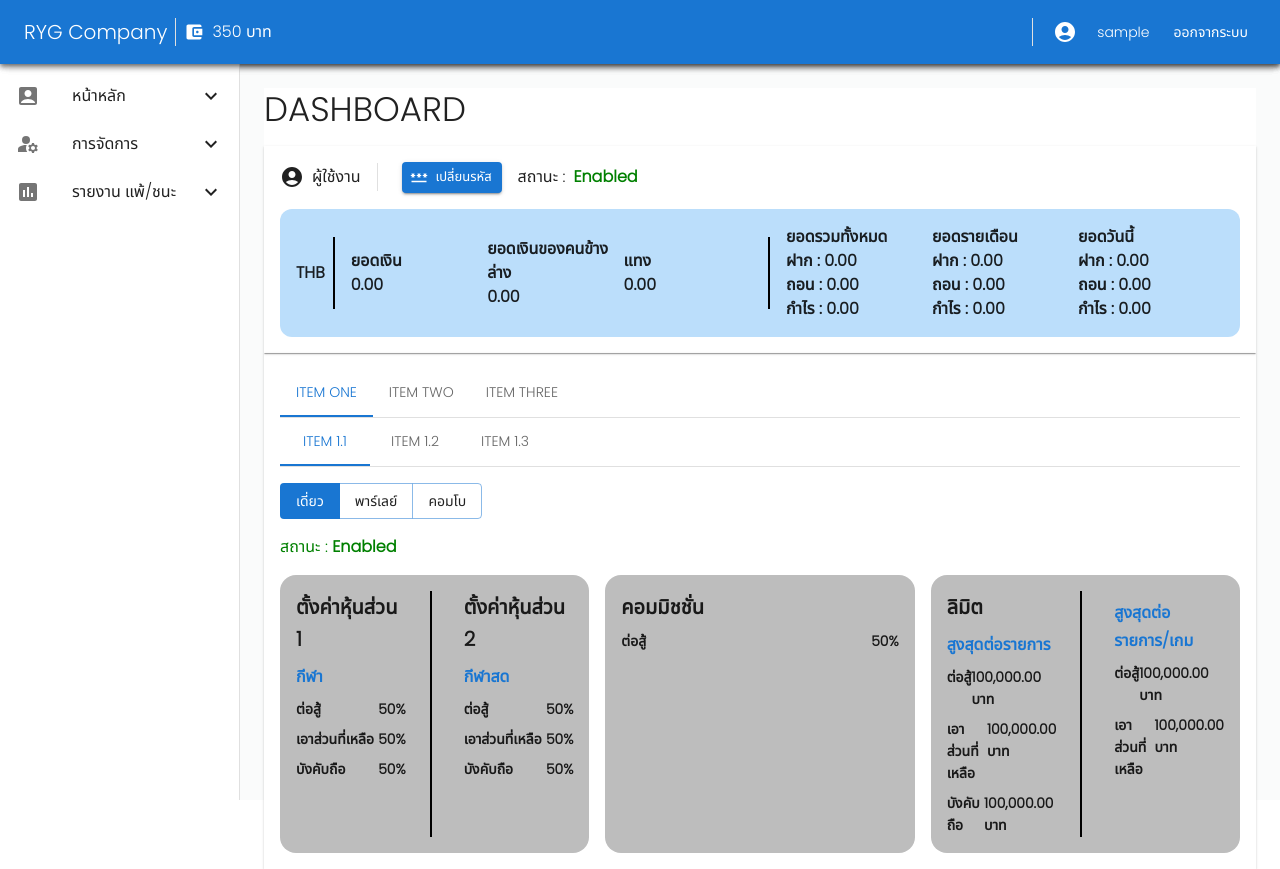
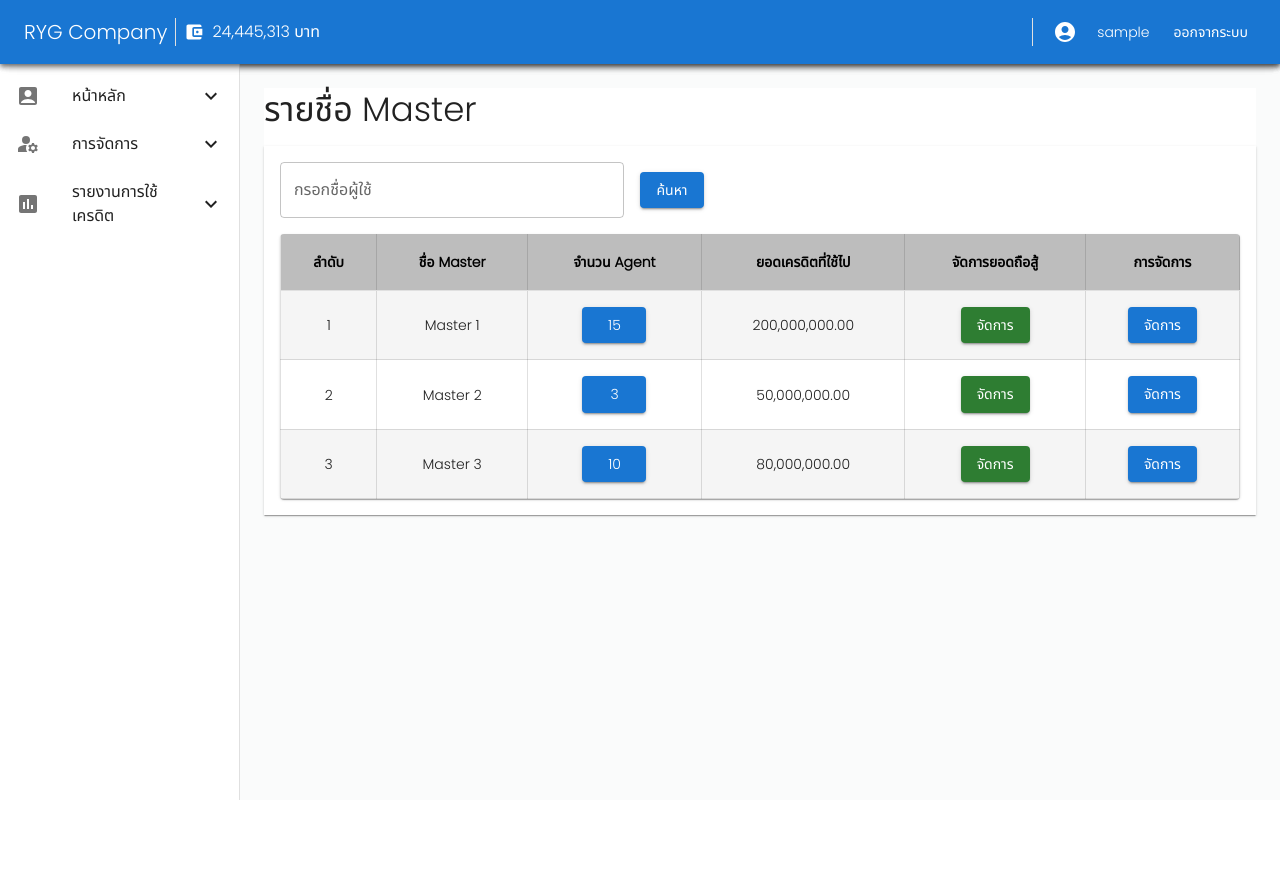
Before and after one commit to theerawatzuz/PH2WORK-COMPANY, a React (Vite) app: page /main in a window 1280 px wide. After the commit the page ends 800 px from the top, so only its background shows below. Built offline with nearby package versions, Linux system fonts and the light colour scheme; sample sign-in values are in the browser's storage.

Commit message:
edit: change-wording

```diff
--- a/index.html
+++ b/index.html
@@ -5,7 +5,7 @@
     <!-- <link rel="icon" type="image/svg+xml" href="/vite.svg" /> -->
     <link href="https://fonts.googleapis.com/css2?family=Kanit&family=Noto+Sans+Thai&family=Poppins:ital,wght@0,300;1,200&family=Roboto+Condensed&display=swap" rel="stylesheet">
     <meta name="viewport" content="width=device-width, initial-scale=1.0" />
-    <title>Company-ui</title>
+    <title>RYG Company-ui</title>
   </head>
   <body>
     <div id="root"></div>
--- a/src/components/LeftNav.jsx
+++ b/src/components/LeftNav.jsx
@@ -98,12 +98,12 @@ export default function LeftNav() {
               <List component="div" disablePadding>
                 <ListItem sx={{ pl: 4 }} disablePadding>
                   <ListItemButton onClick={() => handleMenuClick('Dashboard')}>
-                    <ListItemText primary="Dashboard" />
+                    <ListItemText primary="ภาพรวม" />
                   </ListItemButton>
                 </ListItem>
                 <ListItem sx={{ pl: 4 }} disablePadding>
                   <ListItemButton onClick={() => handleMenuClick('History')}>
-                    <ListItemText primary="History" />
+                    <ListItemText primary="ประวัติ" />
                   </ListItemButton>
                 </ListItem>
                 {/* <ListItem sx={{ pl: 4 }} disablePadding>
@@ -127,7 +127,7 @@ export default function LeftNav() {
               <List component="div" disablePadding>
                 <ListItem sx={{ pl: 4 }} disablePadding>
                  <ListItemButton onClick={() => handleMenuClick('CreateAgent')}>
-                    <ListItemText primary="สร้างเอเย่นต์" />
+                    <ListItemText primary="สร้าง" />
                   </ListItemButton>
                 </ListItem>
                 {/* <ListItem sx={{ pl: 4 }} disablePadding>
@@ -137,7 +137,7 @@ export default function LeftNav() {
                 </ListItem> */}
                 <ListItem sx={{ pl: 4 }} disablePadding>
                   <ListItemButton onClick={() => handleMenuClick('ListNameAgent')}>
-                    <ListItemText primary="รายชื่อเอเย่นต์/สมาชิก" />
+                    <ListItemText primary="รายชื่อ Master" />
                   </ListItemButton>
                 </ListItem>
                 {/* <ListItem sx={{ pl: 4 }} disablePadding>
@@ -147,7 +147,7 @@ export default function LeftNav() {
                 </ListItem> */}
                 <ListItem sx={{ pl: 4 }} disablePadding>
                   <ListItemButton onClick={() => handleMenuClick('Managemember')}>
-                    <ListItemText primary="จัดการผู้เล่น" />
+                    <ListItemText primary="จัดการ" />
                   </ListItemButton>
                 </ListItem>
                 {/* <ListItem sx={{ pl: 4 }} disablePadding>
@@ -163,7 +163,7 @@ export default function LeftNav() {
                 <ListItemIcon>
                   <AssessmentIcon />
                 </ListItemIcon>
-                <ListItemText primary="รายงาน แพ้/ชนะ" />
+                <ListItemText primary="รายงานการใช้เครดิต" />
                 {reportOpen ? <KeyboardArrowUpIcon /> : <KeyboardArrowDownIcon />}
               </ListItemButton>
             </ListItem>
--- a/src/components/Nav.jsx
+++ b/src/components/Nav.jsx
@@ -53,7 +53,7 @@ export default function MenuAppBar() {
   // const username = language === 'THAI' ? 'ผู้ใช้งาน' : 'Username';
   const logoutText = language === 'THAI' ? 'ออกจากระบบ' : 'Logout';
   const currency = language === 'THAI' ? 'บาท' : 'THB';
-  const balance = 350
+  const balance = 24445313
 
   useEffect(() => {
     const storedUserName = localStorage.getItem('userName');
@@ -82,7 +82,7 @@ export default function MenuAppBar() {
             </Typography>
             <Divider orientation="vertical" flexItem sx={{ height: 28, alignSelf: 'center', mx: 1, bgcolor: 'white' }} />
             <AccountBalanceWalletIcon sx={{ color: 'white' ,width: 20, mr:1}} />
-            {balance} {currency}
+            {balance.toLocaleString()} {currency}
           </Box>
           {/* <Box sx={{ display: 'flex', alignItems: 'center', marginRight: 2 }}>
             <img src={flagIcon} alt="Flag" style={{ width: 24, height: 24, marginRight: 8 }} />
--- a/src/pages/Dashboard.jsx
+++ b/src/pages/Dashboard.jsx
@@ -1,200 +1,157 @@
-import { Box } from '@mui/material'
-import React from 'react'
-import Typography from '@mui/material/Typography';
-import PropTypes from 'prop-types';
-import Tabs from '@mui/material/Tabs';
-import Tab from '@mui/material/Tab';
-import TabContext from '@mui/lab/TabContext';
-import TabList from '@mui/lab/TabList';
-import TabPanel from '@mui/lab/TabPanel';
+import { Box } from "@mui/material";
+import React, { useState } from "react";
+import Typography from "@mui/material/Typography";
+import TextField from "@mui/material/TextField";
+import Button from "@mui/material/Button";
+import { styled } from "@mui/material/styles";
+import Table from "@mui/material/Table";
+import TableBody from "@mui/material/TableBody";
+import TableCell, { tableCellClasses } from "@mui/material/TableCell";
+import TableContainer from "@mui/material/TableContainer";
+import TableHead from "@mui/material/TableHead";
+import TableRow from "@mui/material/TableRow";
+import Paper from "@mui/material/Paper";
 
-import { Divider } from '@mui/material';
-import Button from '@mui/material/Button';
+// Icons
+import EditIcon from "@mui/icons-material/Edit";
+import VisibilityIcon from "@mui/icons-material/Visibility";
+import CachedIcon from "@mui/icons-material/Cached";
 
-//Tab
-import TabSport1 from './DashboardTabPages/TabSport1'
+const UserName = "ผู้ใช้งาน";
 
+const StyledTableCell = styled(TableCell)(({ theme }) => ({
+  [`&.${tableCellClasses.head}`]: {
+    backgroundColor: theme.palette.grey[400],
+    color: theme.palette.common.black,
+    borderRight: `1px solid ${theme.palette.divider}`,
+    borderLeft: `1px solid ${theme.palette.divider}`,
+    fontWeight: `bold`,
+  },
+  [`&.${tableCellClasses.body}`]: {
+    fontSize: 14,
+    borderRight: `1px solid ${theme.palette.divider}`,
+    borderLeft: `1px solid ${theme.palette.divider}`,
+    borderBottom: `1px solid ${theme.palette.divider}`,
+    borderTop: `1px solid ${theme.palette.divider}`,
+  },
+  [`&.${tableCellClasses.footer}`]: {
+    fontSize: 14,
+    color: theme.palette.common.black,
+    borderRight: `1px solid ${theme.palette.divider}`,
+    borderLeft: `1px solid ${theme.palette.divider}`,
+    borderBottom: `1px solid ${theme.palette.divider}`,
+    borderTop: `1px solid ${theme.palette.divider}`,
+    fontWeight: `bold`,
+  },
+}));
 
-//icon
-import AccountCircle from '@mui/icons-material/AccountCircle';
-import PasswordIcon from '@mui/icons-material/Password';
-import KeyIcon from '@mui/icons-material/Key';
+const StyledTableRow = styled(TableRow)(({ theme }) => ({
+  "&:nth-of-type(odd)": {
+    backgroundColor: theme.palette.action.hover,
+  },
+}));
 
-//State
-const user = "ผู้ใช้งาน"
-const userStatus = "Enabled"
+function createData(
+  order,
+  masterName,
+  agentCount,
+  creditUsed,
+  manageCredit,
+  manage
+) {
+  return { order, masterName, agentCount, creditUsed, manageCredit, manage };
+}
 
-//amount
-const currentAmount = "0.00"
+const rows = [
+  createData("1", "Master 1", 15, "200,000,000.00",),
+  createData("2", "Master 2", 3, "50,000,000.00", ),
+  createData("3", "Master 3", 10, "80,000,000.00",),
+];
 
-const Dashboard = () => {
-  const [value, setValue] = React.useState('1');
-  const [nestedValue, setNestedValue] = React.useState('1.1');
-
-  const handleChange = (event, newValue) => {
-    setValue(newValue);
-  };
-
-  const handleNestedChange = (event, newValue) => {
-    setNestedValue(newValue);
-  };
-
+function Dashboard() {
   return (
-    <Box sx={{ gap: 3, bgcolor:'background.paper'}}>
-      <Typography variant="h4">
-        DASHBOARD
+    <Box
+      sx={{
+        gap: 2,
+        display: "flex",
+        flexDirection: "column",
+        bgcolor: "background.paper",
+      }}
+    >
+      <Typography variant="h4">รายชื่อ Master</Typography>
+      <Box
+        sx={{
+          bgcolor: "white",
+          p: 2,
+          boxShadow: 1,
+          gap: 2,
+          display: "flex",
+          flexDirection: "column",
+        }}
+      >
+        <Box sx={{ display: "flex", alignItems: "center", gap: 2 }}>
+          <TextField
+            id="outlined-basic"
+            label="กรอกชื่อผู้ใช้"
+            variant="outlined"
+          />
+          <Button variant="contained">ค้นหา</Button>
+        </Box>
+        {/* <Box sx={{ display: 'flex', justifyContent: 'space-between' }}>
+          <Typography variant="subtitle1">
+            <Box sx={{ bgcolor: '#eeeeee', display: 'inline-block', p: 1, borderRadius: '10px' }}>
+              <b>ดาวไลน์ปัจจุบัน : </b> {UserName}
+            </Box>
           </Typography>
-      <Box sx={{display: 'flex', flexDirection: 'column', gap: 1}}>
-        {/* HEAD */}
-        <Box sx={{boxShadow: 1 , mt: 2, p: 2}}>
-          <Box sx={{ display: 'flex', alignItems: 'center',  gap: 1}}>
-              <AccountCircle/>
-              {user}
-              <Divider orientation="vertical" flexItem sx={{ height: 28, alignSelf: 'center', mx: 1, bgcolor: 'white' }} />
-
-            <Button size="small" variant="contained" startIcon={<PasswordIcon />} sx={{mx:1}}>เปลี่ยนรหัส</Button>
-            {/* <Button size="small" variant="contained" color="success" startIcon={<KeyIcon />} sx={{mx:1}}>เปลี่ยนพาสโค้ด</Button> */}
-            <Typography variant="body1">
-                สถานะ :
-              </Typography>
-            <Typography variant="body1" color="green">
-                <b>{userStatus}</b>
-              </Typography>
-            {/* <Typography variant="body1" color="red">
-                <b>{userStatus}</b>
-              </Typography> */}
-          </Box>
-
-          <Box sx={{mt:2, p:2 , bgcolor: "#bbdefb", borderRadius: '12px', display: 'flex'}}>
-            <Box sx={{display: "flex", alignItems: 'center', width: 6/12}}>
-              <Typography variant="body1" >
-                <b>THB</b>
-              </Typography>
-              <Divider orientation="vertical" flexItem sx={{ height: 3/4, width: 2,  alignSelf: 'center', mx: 1, mr:2, bgcolor: 'black' }} />
-              <Box sx={{ width:1/3}}>
-              <Typography variant="body1">
-                <b>ยอดเงิน</b>
-
-              </Typography>
-              <Typography variant="body1">
-                <b>{currentAmount}</b>
-
-              </Typography>
-              </Box>
-              <Box sx={{ width:1/3}}>
-              <Typography variant="body1">
-                <b>ยอดเงินของคนข้างล่าง</b>
-
-              </Typography>
-              <Typography variant="body1">
-                <b>{currentAmount}</b>
-
-              </Typography>
-              </Box>
-              <Box sx={{ width:1/3}}>
-              <Typography variant="body1">
-                <b>แทง</b>
-
-              </Typography>
-              <Typography variant="body1">
-                <b>{currentAmount}</b>
-
-              </Typography>
+          <Button startIcon={<CachedIcon />}>
+            <b>รีเซ็ต</b>
+          </Button>
+        </Box> */}
+        <TableContainer component={Paper}>
+          <Table sx={{ minWidth: 700 }} aria-label="customized table">
+            <TableHead>
+              <TableRow>
+                <StyledTableCell align="center">ลำดับ</StyledTableCell>
+                <StyledTableCell align="center">ชื่อ Master</StyledTableCell>
+                <StyledTableCell align="center">จำนวน Agent</StyledTableCell>
+                <StyledTableCell align="center">
+                  ยอดเครดิตที่ใช้ไป
+                </StyledTableCell>
+                <StyledTableCell align="center">
+                  จัดการยอดถือสู้
+                </StyledTableCell>
+                <StyledTableCell align="center">การจัดการ</StyledTableCell>
+              </TableRow>
+            </TableHead>
+            <TableBody>
+              {rows.map((row) => (
+                <StyledTableRow key={row.order}>
+                  <StyledTableCell component="th" scope="row" align="center">
+                    {row.order}
+                  </StyledTableCell>
+                  <StyledTableCell align="center">
+                    {row.masterName}
+                  </StyledTableCell>
+                  <StyledTableCell align="center">
+                    <Button variant="contained">{row.agentCount}</Button>
+                  </StyledTableCell>
+                  <StyledTableCell align="center">
+                    {row.creditUsed}
+                  </StyledTableCell>
+                  <StyledTableCell align="center">
+                    <Button variant="contained" color="success">จัดการ</Button>
+                  </StyledTableCell>
+                  <StyledTableCell align="center">
+                    <Button variant="contained">จัดการ</Button>
+                  </StyledTableCell>
+                </StyledTableRow>
+              ))}
+            </TableBody>
+          </Table>
+        </TableContainer>
       </Box>
     </Box>
-
-            <Box sx={{display: "flex", alignItems: 'center', width: 6/12}}>
-              <Divider orientation="vertical" flexItem sx={{ height: 3/4, width: 2,  alignSelf: 'center', mx: 1, mr:2, bgcolor: 'black' }} />
-              <Box sx={{ width:1/3}}>
-              <Typography variant="body1">
-                <b>ยอดรวมทั้งหมด</b>
-
-              </Typography>
-              <Box>
-              <Typography variant="body1">
-                <b>ฝาก : {currentAmount}</b>
-              </Typography>
-              <Typography variant="body1">
-                <b>ถอน : {currentAmount}</b>
-              </Typography>
-              <Typography variant="body1">
-                <b>กำไร : {currentAmount}</b>
-              </Typography>
-              </Box>
-
-              </Box>
-              <Box sx={{ width:1/3}}>
-              <Typography variant="body1">
-                <b>ยอดรายเดือน</b>
-
-              </Typography>
-              <Box>
-              <Typography variant="body1">
-                <b>ฝาก : {currentAmount}</b>
-              </Typography>
-              <Typography variant="body1">
-                <b>ถอน : {currentAmount}</b>
-              </Typography>
-              <Typography variant="body1">
-                <b>กำไร : {currentAmount}</b>
-              </Typography>
-              </Box>
-              </Box>
-              <Box sx={{ width:1/3}}>
-              <Typography variant="body1">
-                <b>ยอดวันนี้</b>
-
-              </Typography>
-              <Box>
-              <Typography variant="body1">
-                <b>ฝาก : {currentAmount}</b>
-              </Typography>
-              <Typography variant="body1">
-                <b>ถอน : {currentAmount}</b>
-              </Typography>
-              <Typography variant="body1">
-                <b>กำไร : {currentAmount}</b>
-              </Typography>
-              </Box>
-              </Box>
-
-              </Box>
-          </Box>
-
-
-        </Box>
-        {/* BODY */}
-        <Box sx={{ width: '100%', boxShadow: 1, mt: -1, p: 2 }}>
-      <TabContext value={value}>
-        <Box sx={{ borderBottom: 1, borderColor: 'divider' }}>
-          <TabList onChange={handleChange} aria-label="lab API tabs example">
-            <Tab label="Item One" value="1" />
-            <Tab label="Item Two" value="2" />
-            <Tab label="Item Three" value="3" />
-          </TabList>
-        </Box>
-        <TabPanel value="1" sx={{mt: 0, p: 0}}>
-          <TabContext value={nestedValue}>
-            <Box sx={{ borderBottom: 1, borderColor: 'divider'}}>
-              <TabList onChange={handleNestedChange} aria-label="lab API tabs example">
-                <Tab label="Item 1.1" value="1.1" />
-                <Tab label="Item 1.2" value="1.2" />
-                <Tab label="Item 1.3" value="1.3" />
-              </TabList>
-            </Box>
-            <TabPanel value="1.1" sx={{mt: 2, p: 0}}><TabSport1/></TabPanel>
-            <TabPanel value="1.2">Item 1.2</TabPanel>
-            <TabPanel value="1.3">Item 1.3</TabPanel>
-          </TabContext>
-        </TabPanel>
-        <TabPanel value="2">Item Two</TabPanel>
-        <TabPanel value="3">Item Three</TabPanel>
-      </TabContext>
-        </Box>
-      </Box>
-
-    </Box>
-  )
+  );
 }
 
-export default Dashboard
+export default Dashboard;
--- a/src/pages/History.jsx
+++ b/src/pages/History.jsx
@@ -1,11 +1,170 @@
-import React from 'react'
+import { Box } from "@mui/material";
+import React, { useState } from "react";
+import Typography from "@mui/material/Typography";
+import TextField from "@mui/material/TextField";
+import Button from "@mui/material/Button";
+import { styled } from "@mui/material/styles";
 
-const History = () => {
-  return (
-    <div>
-      History Work!
-    </div>
-  )
+import ButtonGroup from "@mui/material/ButtonGroup";
+
+import Table from "@mui/material/Table";
+import TableBody from "@mui/material/TableBody";
+import TableFooter from "@mui/material/TableFooter";
+import TableCell, { tableCellClasses } from "@mui/material/TableCell";
+import TableContainer from "@mui/material/TableContainer";
+import TableHead from "@mui/material/TableHead";
+import TableRow from "@mui/material/TableRow";
+import Paper from "@mui/material/Paper";
+
+//icon
+import EditIcon from "@mui/icons-material/Edit";
+import VisibilityIcon from "@mui/icons-material/Visibility";
+import CachedIcon from "@mui/icons-material/Cached";
+
+const UserName = "ผู้ใช้งาน";
+
+const StyledTableCell = styled(TableCell)(({ theme }) => ({
+  [`&.${tableCellClasses.head}`]: {
+    backgroundColor: theme.palette.grey[400],
+    color: theme.palette.common.black,
+    borderRight: `1px solid ${theme.palette.divider}`,
+    borderLeft: `1px solid ${theme.palette.divider}`,
+    fontWeight: `bold`,
+  },
+  [`&.${tableCellClasses.body}`]: {
+    fontSize: 14,
+    borderRight: `1px solid ${theme.palette.divider}`,
+    borderLeft: `1px solid ${theme.palette.divider}`,
+    borderButtom: `1px solid ${theme.palette.divider}`,
+    borderTop: `1px solid ${theme.palette.divider}`,
+  },
+  [`&.${tableCellClasses.footer}`]: {
+    fontSize: 14,
+    color: theme.palette.common.black,
+    borderRight: `1px solid ${theme.palette.divider}`,
+    borderLeft: `1px solid ${theme.palette.divider}`,
+    borderButtom: `1px solid ${theme.palette.divider}`,
+    borderTop: `1px solid ${theme.palette.divider}`,
+    fontWeight: `bold`,
+  },
+}));
+
+const StyledTableRow = styled(TableRow)(({ theme }) => ({
+  "&:nth-of-type(odd)": {
+    backgroundColor: theme.palette.action.hover,
+  },
+  // hide last border
+  // '&:last-child td, &:last-child th': {
+  //   border: 0,
+  // },
+}));
+
+function createData(date, time, user, transaction, ip) {
+  return { date, time, user, transaction, ip };
 }
 
-export default History
+const rows = [
+  createData("12 ก.ย.67", "14:23", "admin1", "Login", "192.167.5.4"),
+  createData("13 ก.ย.67", "10:10", "admin1", "Login", "192.167.5.4"),
+  createData("13 ก.ย.67", "19:04", "admin1", "Logout", "192.167.5.4"),
+];
+
+function History() {
+  const [activeButtons, setActiveButtons] = useState(rows.map(() => "เปิด"));
+
+  const handleButtonClick = (index, value) => {
+    const newActiveButtons = [...activeButtons];
+    newActiveButtons[index] = value;
+    setActiveButtons(newActiveButtons);
+  };
+
+  return (
+    <Box
+      sx={{
+        gap: 2,
+        display: "flex",
+        flexDirection: "column",
+        bgcolor: "background.paper",
+      }}
+    >
+      <Typography variant="h4">ประวัติ</Typography>
+      <Box
+        sx={{
+          bgcolor: "white",
+          p: 2,
+          boxShadow: 1,
+          gap: 2,
+          display: "flex",
+          flexDirection: "column",
+        }}
+      >
+        <Box sx={{ display: "flex", alignItems: "center", gap: 2 }}>
+          <TextField
+            id="outlined-basic"
+            label="กรอกชื่อผู้ใช้"
+            variant="outlined"
+          />
+          <Button variant="contained">ค้นหา</Button>
+        </Box>
+        <Box sx={{ display: "flex", justifyContent: "space-between" }}>
+          <Button startIcon={<CachedIcon />}>
+            <b>รีเซ็ต</b>
+          </Button>
+        </Box>
+        <TableContainer component={Paper}>
+          <Table sx={{ minWidth: 700 }} aria-label="customized table">
+            <TableHead>
+              <TableRow>
+                <StyledTableCell align="center" rowSpan={2}>
+                  วันที่
+                </StyledTableCell>
+                <StyledTableCell align="center" rowSpan={2}>
+                  เวลา
+                </StyledTableCell>
+                <StyledTableCell align="center" rowSpan={2}>
+                  ชื่อ
+                </StyledTableCell>
+                <StyledTableCell align="center" rowSpan={2}>
+                  สถานะ
+                </StyledTableCell>
+                <StyledTableCell align="center" rowSpan={2}>
+                  IP
+                </StyledTableCell>
+              </TableRow>
+            </TableHead>
+            <TableBody>
+              {rows.map((row, index) => (
+                <StyledTableRow key={row.date}>
+                  <StyledTableCell component="th" scope="row" align="center">
+                    {row.date}
+                  </StyledTableCell>
+                  <StyledTableCell align="right">{row.time}</StyledTableCell>
+                  <StyledTableCell align="center">{row.user}</StyledTableCell>
+                  <StyledTableCell align="center">
+                    <Typography
+                      variant="body2"
+                      sx={{
+                        color:
+                          row.transaction === "Login"
+                            ? "green"
+                            : row.transaction === "Logout"
+                            ? "red"
+                            : "inherit",
+                        fontWeight: "bold",
+                      }}
+                    >
+                      {row.transaction}
+                    </Typography>
+                  </StyledTableCell>
+                  <StyledTableCell align="right">{row.ip}</StyledTableCell>
+                </StyledTableRow>
+              ))}
+            </TableBody>
+          </Table>
+        </TableContainer>
+      </Box>
+    </Box>
+  );
+}
+
+export default History;
--- a/src/pages/ListNameAgent.jsx
+++ b/src/pages/ListNameAgent.jsx
@@ -85,7 +85,7 @@ function ListNameAgent() {
   return (
     <Box sx={{ gap: 2, display :'flex', flexDirection: 'column', bgcolor:'background.paper'}}>
       <Typography variant="h4">
-        รายชื่อเอเย่นต์/สมาชิก
+        รายชื่อ Master
       </Typography>
       <Box sx={{bgcolor: 'white', p: 2, boxShadow: 1, gap: 2, display: 'flex', flexDirection: 'column'}}>
         <Box sx={{display: 'flex', alignItems: 'center', gap: 2}}>
```
Lines whose indentation alone changed are shown as unchanged.
